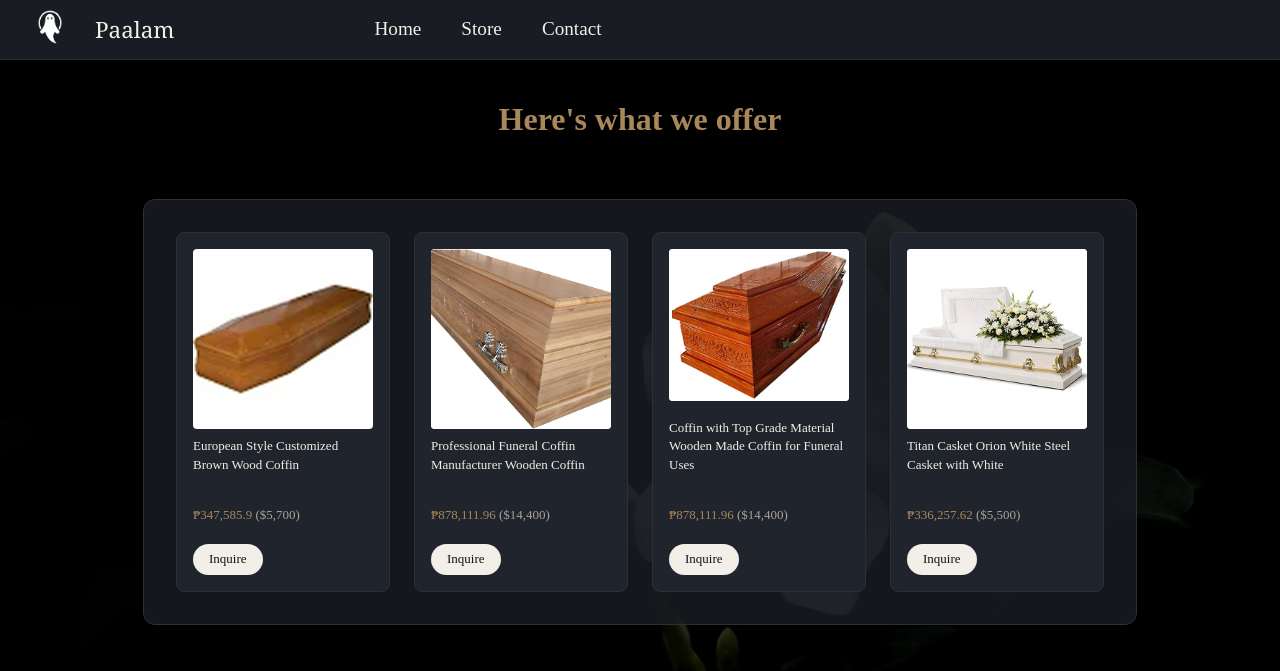
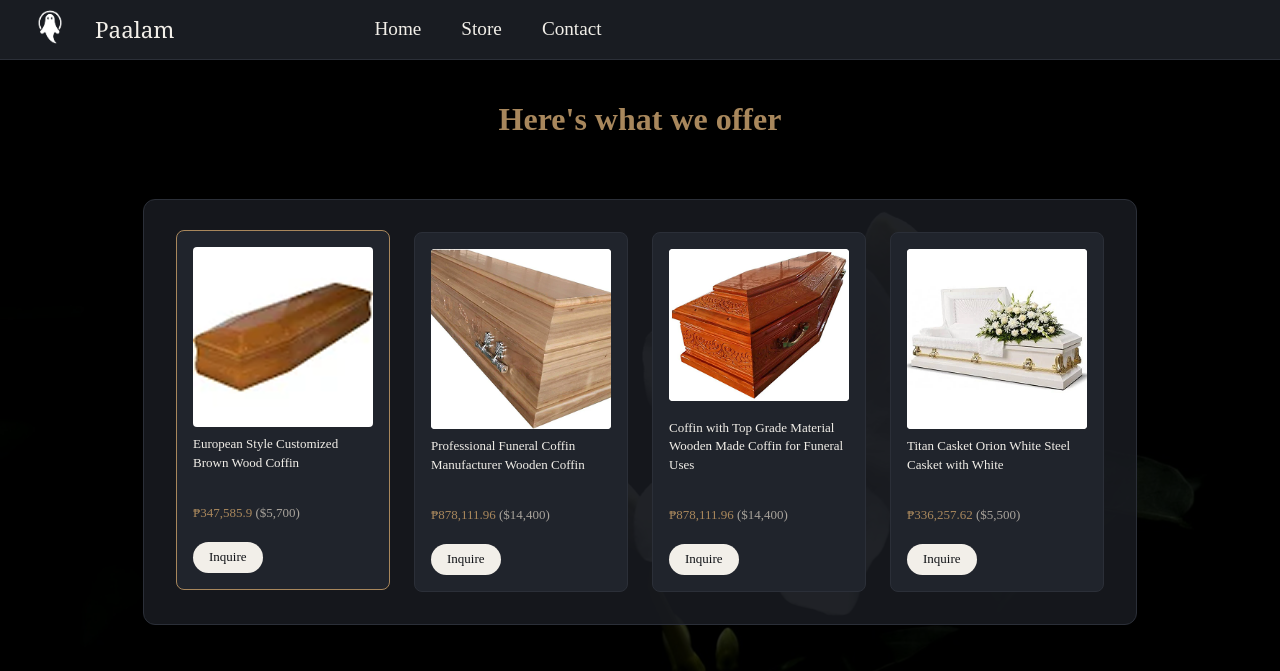
Before and after one commit to adAstra144/paalam, a plain HTML site: page sections/store.html in a window 1280 px wide. In both pictures the pointer is over the element 283 px from the left and 411 px from the top of the page. Shown: the top 671 px of the page. Drawn offline with Linux system fonts and the light colour scheme.

Commit message:
Added hover effect for product-card

```diff
--- a/style.css
+++ b/style.css
@@ -90,7 +90,6 @@ main {
   margin: 0;
   background-color: rgba(0, 0, 0, 0.7);
   overflow-y: auto;
-
 }
 main .section-header {
   display: flex;
@@ -298,14 +297,17 @@ main .section-header {
   display: flex;
   flex-direction: column;
   gap: 8px;
+  transition: transform 0.2s ease, border-color 0.2s ease;
 }
-
+.product-card:hover {
+  transform: translateY(-2px);
+  border-color: var(--accent-bronze);
+}
 .product-card img {
   width: 100%;
   border-radius: 4px;
   background-color: #fff;
 }
-
 .product-card h3 {
   font-size: 13px;
   font-weight: normal;
@@ -313,16 +315,13 @@ main .section-header {
   color: var(--text-primary);
   margin-top: auto;
 }
-
 .product-card .price {
   font-size: 13px;
   color: var(--accent-bronze);
 }
-
 .product-card .usd {
   color: var(--text-muted);
 }
-
 .inquire-btn {
   background-color: var(--text-primary);
   color: var(--bg-darkest);
@@ -333,7 +332,6 @@ main .section-header {
   cursor: pointer;
   align-self: flex-start;
 }
-
 .inquire-btn:hover {
   background-color: var(--accent-bronze);
   color: var(--bg-darkest);
```
Lines whose indentation alone changed are shown as unchanged.
